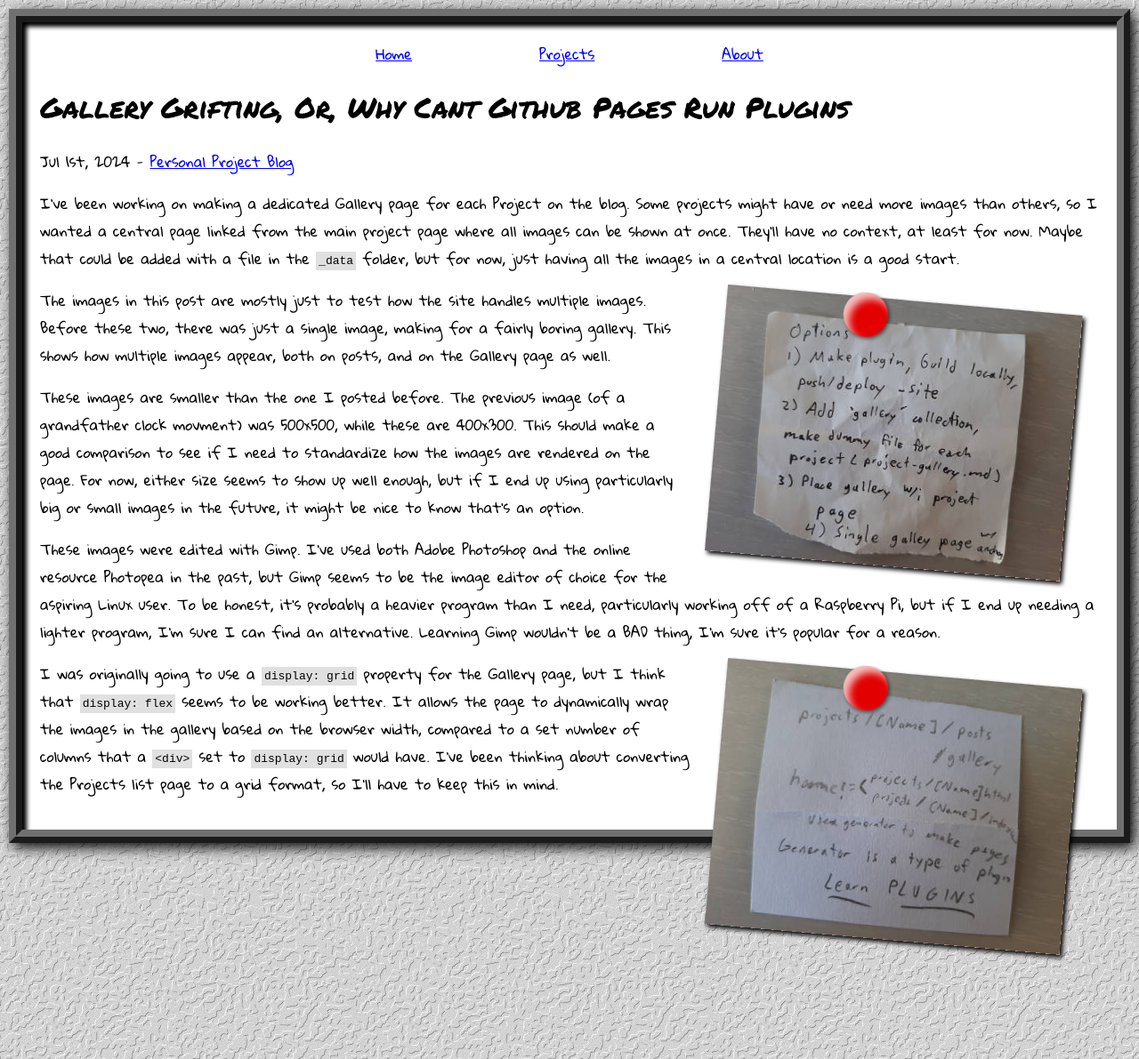
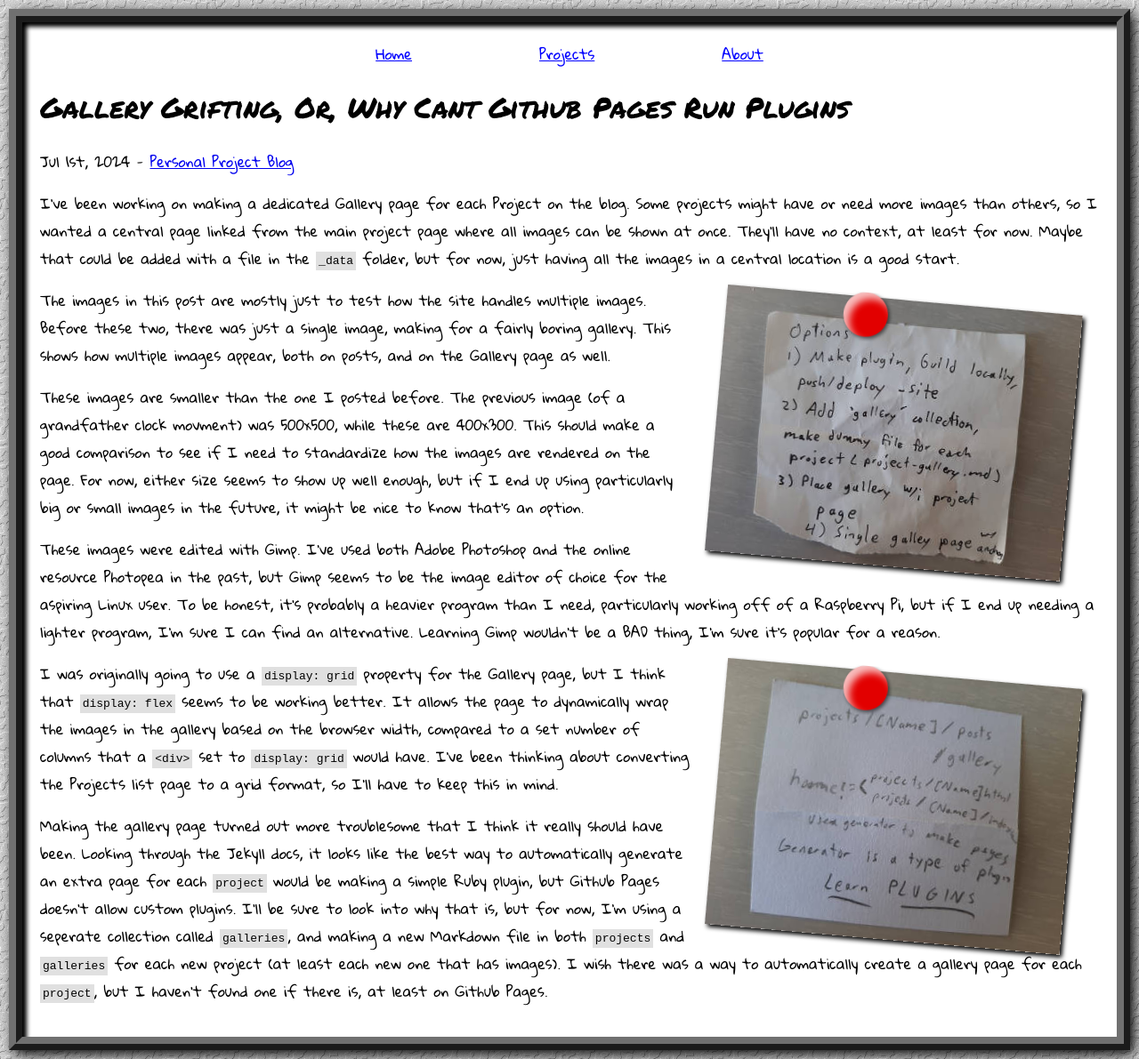
Before and after one commit to krathman257/krathman257.github.io, a Jekyll site: the page built from docs/_posts/2024-07-01-gallery-grifting,-or,-why-cant-github-pages-run-plugins.md, in a window 1280 px wide. Shown: the whole page at 89% size. Built offline with Jekyll 4.4.1, drawn with Linux system fonts in a browser that asks for light colours.

Commit message:
Updated README, appended post

```diff
--- a/docs/_posts/2024-07-01-gallery-grifting,-or,-why-cant-github-pages-run-plugins.md
+++ b/docs/_posts/2024-07-01-gallery-grifting,-or,-why-cant-github-pages-run-plugins.md
@@ -14,3 +14,5 @@ These images were edited with Gimp. I've used both Adobe Photoshop and the onlin
 {% include imagePost.html image="blogNotes2.jpg" %}
 
 I was originally going to use a `display: grid` property for the Gallery page, but I think that `display: flex` seems to be working better. It allows the page to dynamically wrap the images in the gallery based on the browser width, compared to a set number of columns that a `<div>` set to `display: grid` would have. I've been thinking about converting the Projects list page to a grid format, so I'll have to keep this in mind.
+
+Making the gallery page turned out more troublesome that I think it really should have been. Looking through the Jekyll docs, it looks like the best way to automatically generate an extra page for each `project` would be making a simple Ruby plugin, but Github Pages doesn't allow custom plugins. I'll be sure to look into why that is, but for now, I'm using a seperate collection called `galleries`, and making a new Markdown file in both `projects` and `galleries` for each new project (at least each new one that has images). I wish there was a way to automatically create a gallery page for each `project`, but I haven't found one if there is, at least on Github Pages.
```
Also changed, not shown: README.md.
